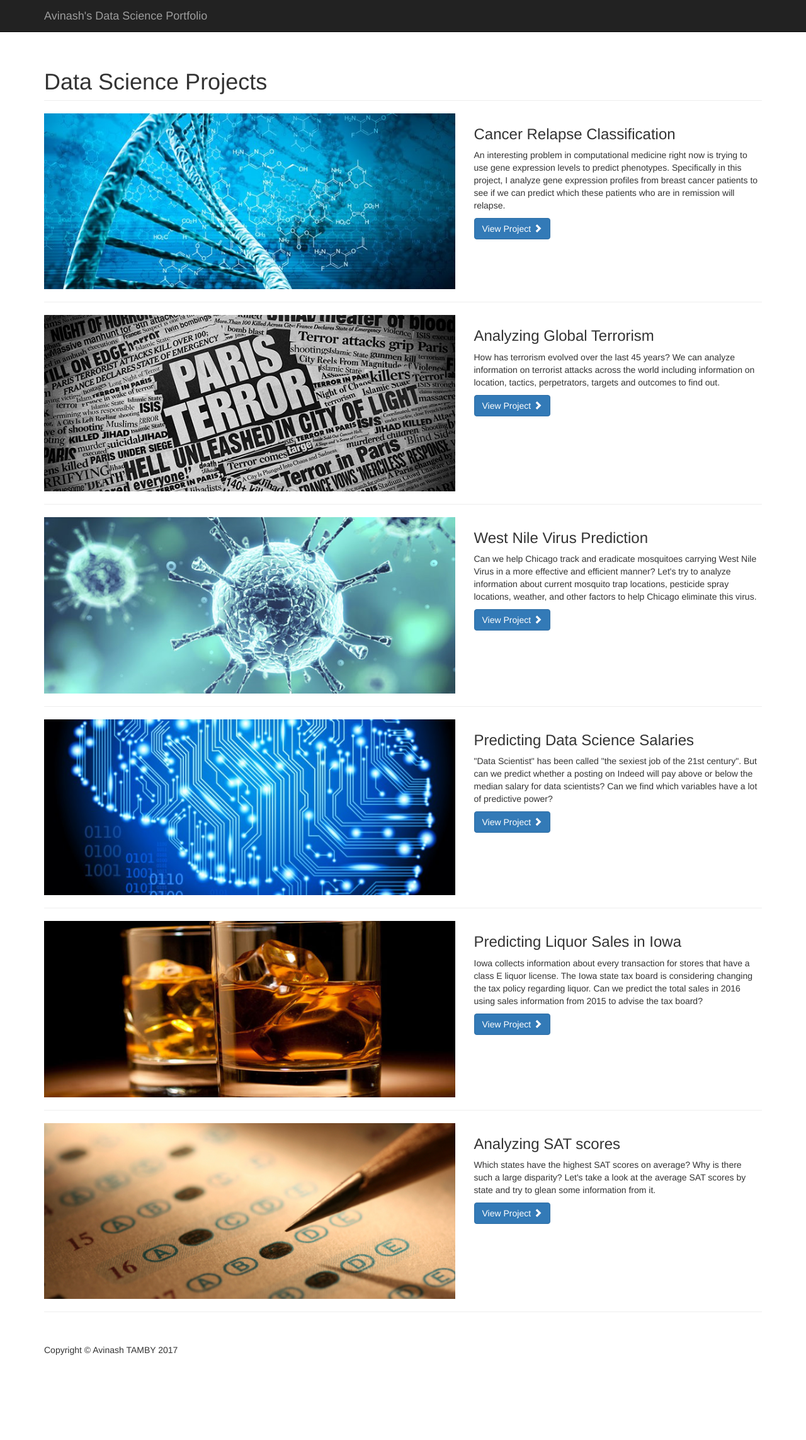
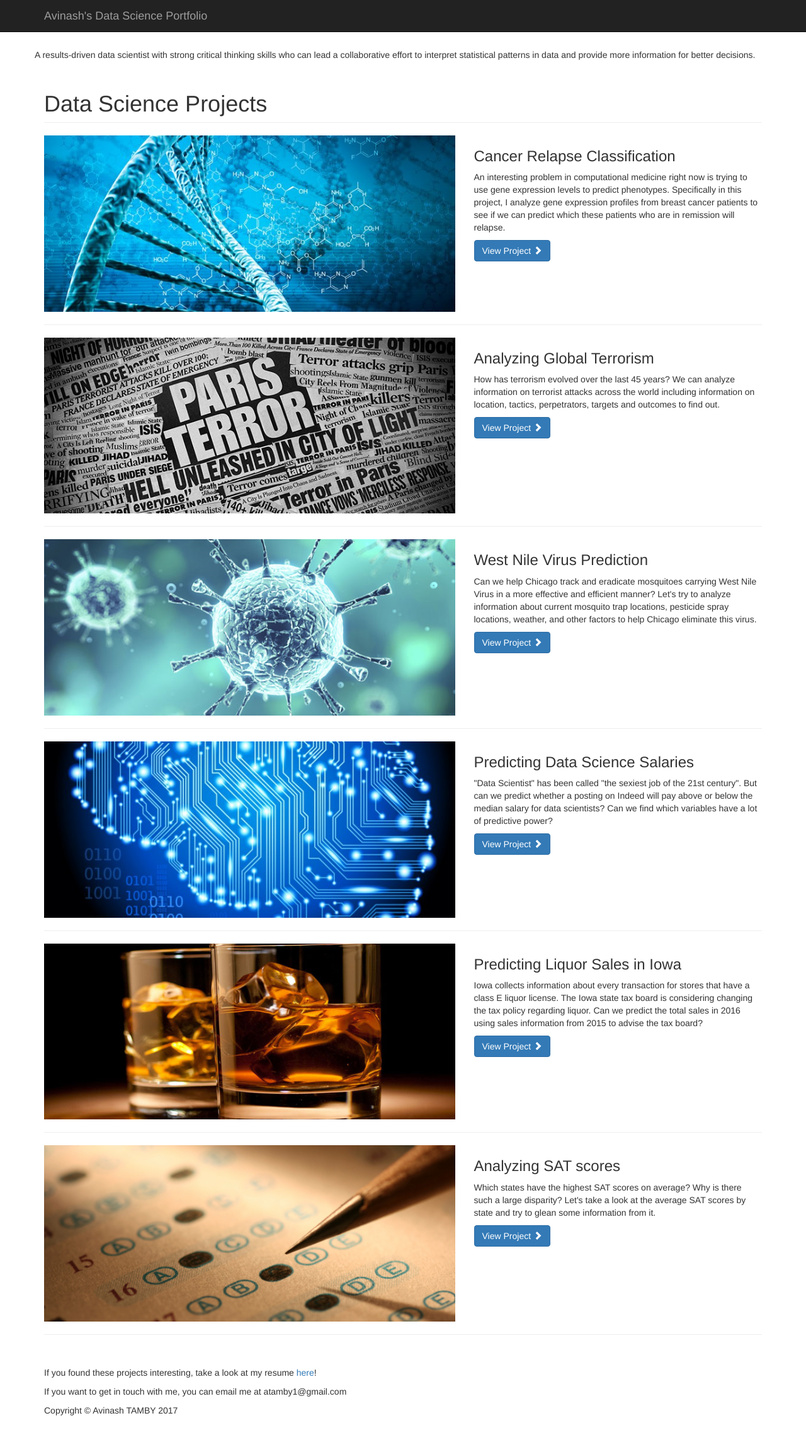
Before and after one commit to atamby1/portfolio, a plain HTML site: page index.html in a window 1280 px wide. Shown: the whole page at 63% size. Before the commit the page ends 2213 px from the top, so only its background shows below. Drawn offline with Linux system fonts and the light colour scheme.

Commit message:
added brand statement, resume, contact info

```diff
--- a/index.html
+++ b/index.html
@@ -54,6 +54,8 @@
 
         <!-- Page Heading -->
         <div class="row">
+        <h5>A results-driven data scientist with strong critical thinking skills who can lead a collaborative effort to interpret statistical patterns in data and provide more information for better decisions.</h5>
+        <p></p>
             <div class="col-lg-12">
                 <h1 class="page-header">Data Science Projects
                 </h1>
@@ -168,6 +170,8 @@
         <footer>
             <div class="row">
                 <div class="col-lg-12">
+                	<p>If you found these projects interesting, take a look at my resume <a href="https://docs.google.com/document/d/1zA03Xn2hneXuRcAdYfEBMfrSFMDZniiEoAbyUN_W5Mo/edit">here</a>!</p>
+                	<p>If you want to get in touch with me, you can email me at atamby1@gmail.com</p>
                     <p>Copyright &copy; Avinash TAMBY 2017</p>
                 </div>
             </div>
```
